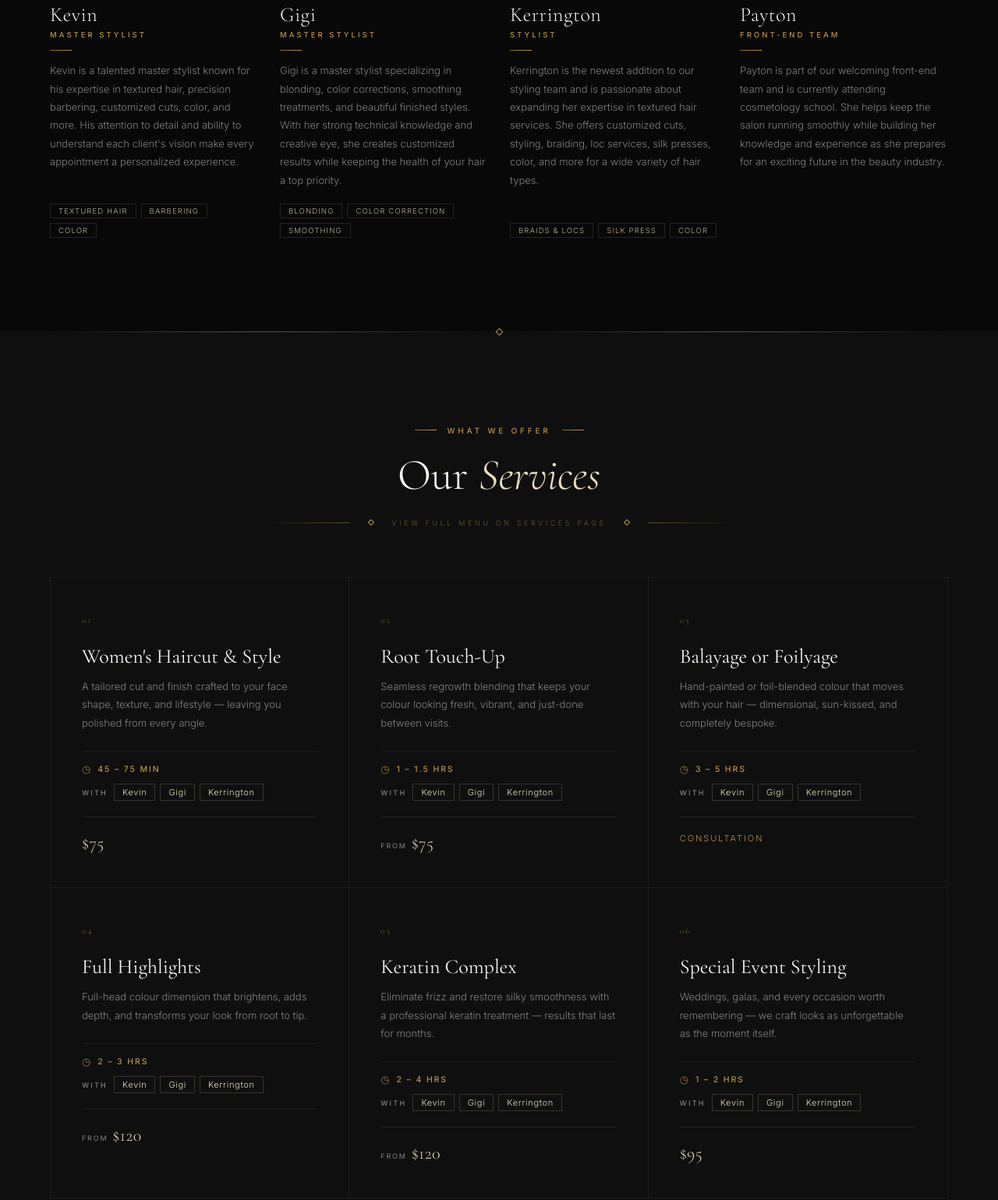
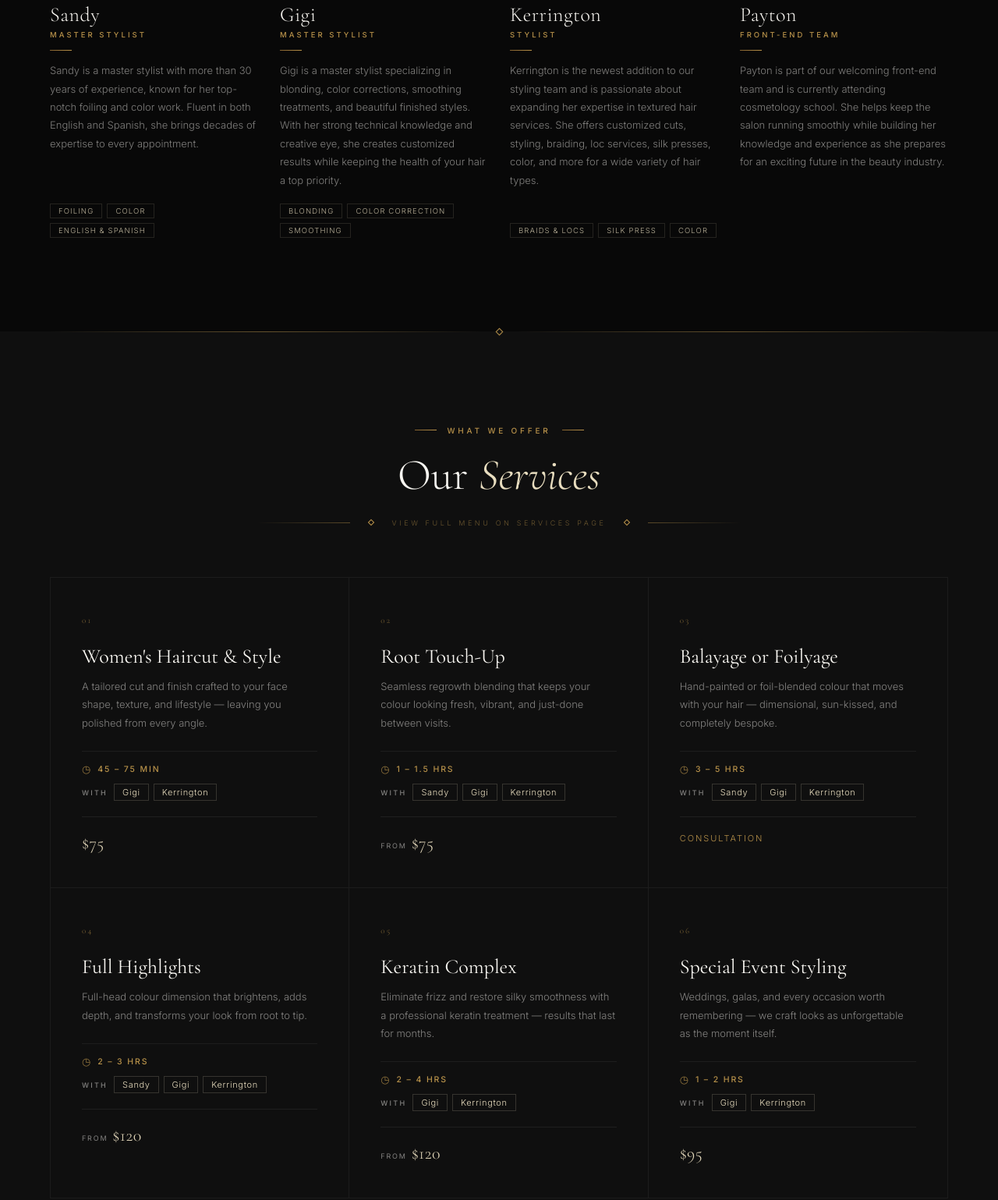
Before and after one commit to CustomGear/urbanhair, a plain HTML site: page index.html in a window 1280 px wide. Shown: the part 4065-5604 px from the top of the page at 78% size. Drawn offline with nearby package versions, Linux system fonts and the light colour scheme.

Commit message:
Remove Kevin's card and add Sandy to team
Finishes the Kevin removal (the previous commit only deleted his photo).
Adds Sandy with a logo placeholder photo and lists her on the colour and
foil services. Team grid stays at four columns.

Co-Authored-By: Claude Opus 5.5 <noreply@anthropic.com>

```diff
--- a/index.html
+++ b/index.html
@@ -1315,21 +1315,21 @@
     </div>
     <div class="team-grid">
 
-      <!-- Kevin -->
+      <!-- Sandy -->
       <div class="team-card reveal">
         <div class="team-photo">
-          <img src="kevin.jpg" alt="Kevin">
+          <img src="sandy.jpg" alt="Sandy">
           <div class="corner-mark tl"></div>
           <div class="corner-mark br"></div>
         </div>
-        <div class="team-name">Kevin</div>
+        <div class="team-name">Sandy</div>
         <div class="team-role">Master Stylist</div>
         <div class="team-rule"></div>
-        <p class="team-bio">Kevin is a talented master stylist known for his expertise in textured hair, precision barbering, customized cuts, color, and more. His attention to detail and ability to understand each client's vision make every appointment a personalized experience.</p>
+        <p class="team-bio">Sandy is a master stylist with more than 30 years of experience, known for her top-notch foiling and color work. Fluent in both English and Spanish, she brings decades of expertise to every appointment.</p>
         <div class="team-specialties">
-          <span class="team-tag">Textured Hair</span>
-          <span class="team-tag">Barbering</span>
+          <span class="team-tag">Foiling</span>
           <span class="team-tag">Color</span>
+          <span class="team-tag">English &amp; Spanish</span>
         </div>
       </div>
 
@@ -1414,7 +1414,6 @@
           <div class="svc-duration"><span class="svc-duration-icon">◷</span> 45 – 75 min</div>
           <div class="svc-stylists">
             <span class="svc-stylist-label">With</span>
-            <span class="svc-stylist">Kevin</span>
             <span class="svc-stylist">Gigi</span>
             <span class="svc-stylist">Kerrington</span>
           </div>
@@ -1434,7 +1433,7 @@
           <div class="svc-duration"><span class="svc-duration-icon">◷</span> 1 – 1.5 hrs</div>
           <div class="svc-stylists">
             <span class="svc-stylist-label">With</span>
-            <span class="svc-stylist">Kevin</span>
+            <span class="svc-stylist">Sandy</span>
             <span class="svc-stylist">Gigi</span>
             <span class="svc-stylist">Kerrington</span>
           </div>
@@ -1454,7 +1453,7 @@
           <div class="svc-duration"><span class="svc-duration-icon">◷</span> 3 – 5 hrs</div>
           <div class="svc-stylists">
             <span class="svc-stylist-label">With</span>
-            <span class="svc-stylist">Kevin</span>
+            <span class="svc-stylist">Sandy</span>
             <span class="svc-stylist">Gigi</span>
             <span class="svc-stylist">Kerrington</span>
           </div>
@@ -1474,7 +1473,7 @@
           <div class="svc-duration"><span class="svc-duration-icon">◷</span> 2 – 3 hrs</div>
           <div class="svc-stylists">
             <span class="svc-stylist-label">With</span>
-            <span class="svc-stylist">Kevin</span>
+            <span class="svc-stylist">Sandy</span>
             <span class="svc-stylist">Gigi</span>
             <span class="svc-stylist">Kerrington</span>
           </div>
@@ -1494,7 +1493,6 @@
           <div class="svc-duration"><span class="svc-duration-icon">◷</span> 2 – 4 hrs</div>
           <div class="svc-stylists">
             <span class="svc-stylist-label">With</span>
-            <span class="svc-stylist">Kevin</span>
             <span class="svc-stylist">Gigi</span>
             <span class="svc-stylist">Kerrington</span>
           </div>
@@ -1514,7 +1512,6 @@
           <div class="svc-duration"><span class="svc-duration-icon">◷</span> 1 – 2 hrs</div>
           <div class="svc-stylists">
             <span class="svc-stylist-label">With</span>
-            <span class="svc-stylist">Kevin</span>
             <span class="svc-stylist">Gigi</span>
             <span class="svc-stylist">Kerrington</span>
           </div>
```
Also changed, not shown: sandy.jpg (added).
